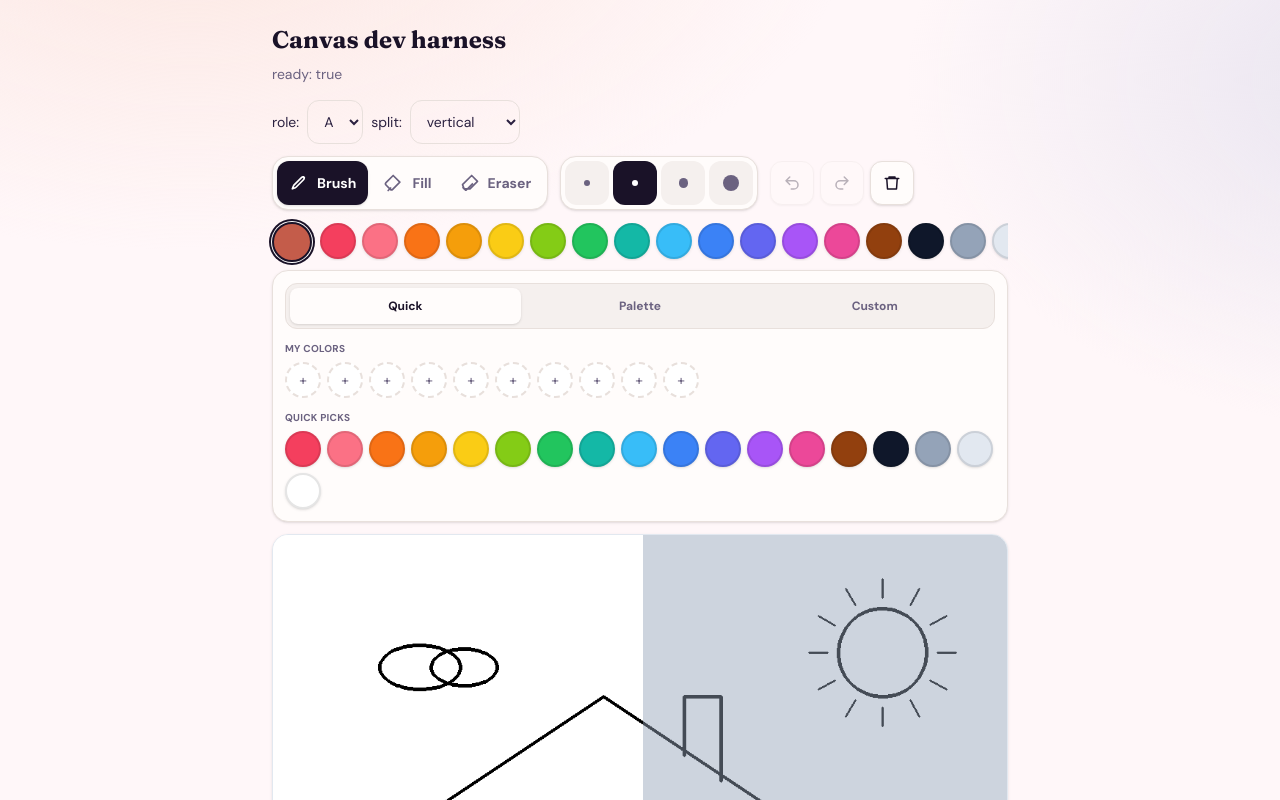
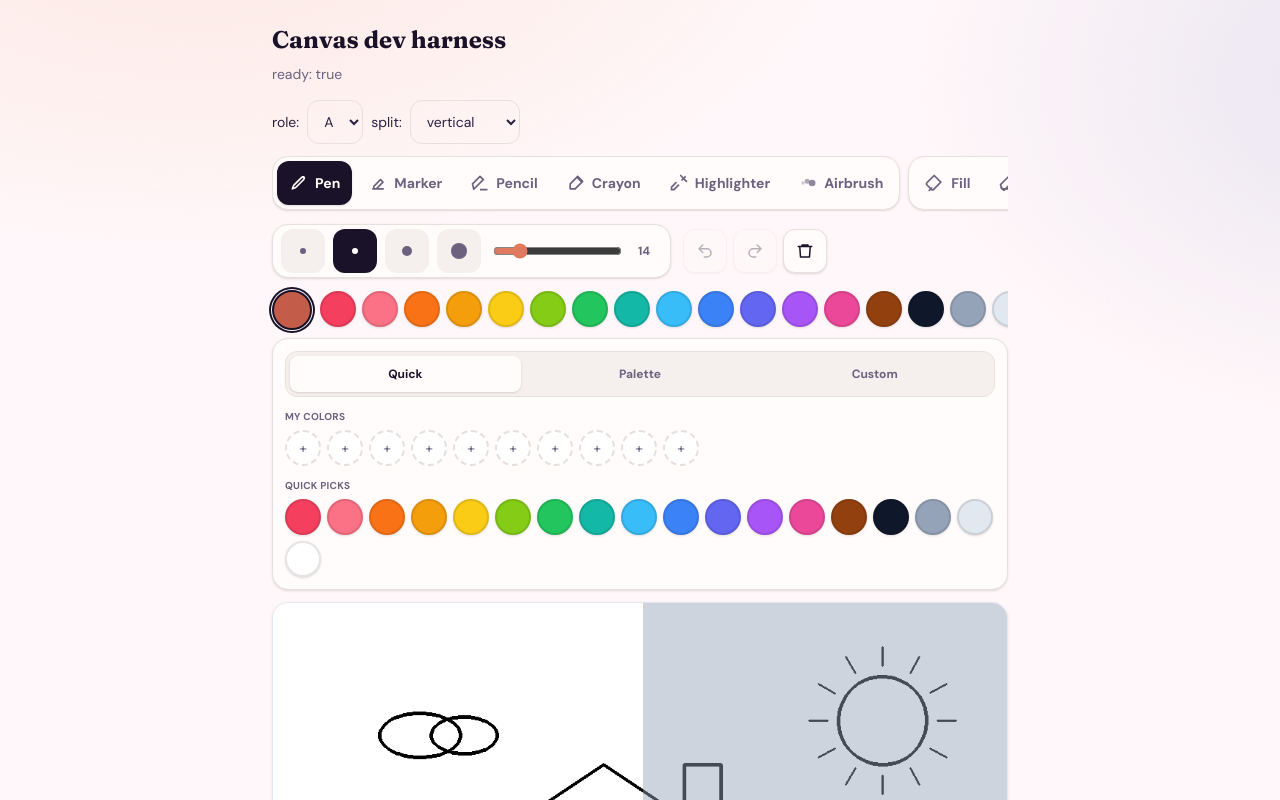
Before and after one commit to ericchen682/duos, a Next.js app: page /dev/canvas in a window 1280 px wide. Shown: the top 800 px of the page. Built offline with nearby package versions, Linux system fonts and the light colour scheme.

Commit message:
feat: add pen types toolbar with preset sizes and custom slider

```diff
--- a/app/dev/canvas/page.tsx
+++ b/app/dev/canvas/page.tsx
@@ -6,7 +6,8 @@
 import { useRef, useState } from "react";
 import { ColorPicker } from "@/components/coloring/ColorPicker";
 import { ColoringCanvas, type ColoringCanvasHandle } from "@/components/coloring/ColoringCanvas";
-import { Toolbar, type Tool } from "@/components/coloring/Toolbar";
+import { Toolbar } from "@/components/coloring/Toolbar";
+import { useDrawingTools } from "@/components/coloring/useDrawingTools";
 import { presetSplit } from "@/lib/coloring/splits";
 import type { PlayerRole, SplitPreset } from "@/lib/types";
 
@@ -14,9 +15,8 @@ const PAGE = { src: "/coloring-pages/house.png", width: 1000, height: 750 };
 
 export default function DevCanvasPage() {
   const ref = useRef<ColoringCanvasHandle>(null);
-  const [tool, setTool] = useState<Tool>("brush");
+  const { tool, setTool, brushSize, setBrushSize } = useDrawingTools();
   const [color, setColor] = useState("#c45c4a");
-  const [brushSize, setBrushSize] = useState(14);
   const [role, setRole] = useState<PlayerRole>("A");
   const [preset, setPreset] = useState<SplitPreset>("vertical");
   const [history, setHistory] = useState({ canUndo: false, canRedo: false });
--- a/components/coloring/ColoringCanvas.tsx
+++ b/components/coloring/ColoringCanvas.tsx
@@ -16,8 +16,9 @@ import {
   overlayOutsideMask,
 } from "@/lib/coloring/imageUtils";
 import { deriveMask } from "@/lib/coloring/mask";
+import { paintStroke } from "@/lib/coloring/strokes";
 import type { PlayerRole, SplitData } from "@/lib/types";
-import type { Tool } from "./Toolbar";
+import type { Tool } from "@/lib/coloring/strokes";
 
 const MAX_HISTORY = 14;
 
@@ -211,28 +212,11 @@ export const ColoringCanvas = forwardRef<ColoringCanvasHandle, ColoringCanvasPro
       const ctx = paintCtxRef.current;
       if (!ctx) return;
       const size = sizeRef.current;
-      ctx.lineCap = "round";
-      ctx.lineJoin = "round";
-      ctx.lineWidth = size;
-      if (toolRef.current === "eraser") {
-        ctx.globalCompositeOperation = "destination-out";
-        ctx.strokeStyle = "rgba(0,0,0,1)";
-        ctx.fillStyle = "rgba(0,0,0,1)";
-      } else {
-        ctx.globalCompositeOperation = "source-over";
-        ctx.strokeStyle = colorRef.current;
-        ctx.fillStyle = colorRef.current;
-      }
-      ctx.beginPath();
-      ctx.moveTo(from.x, from.y);
-      ctx.lineTo(to.x, to.y);
-      ctx.stroke();
-      // Ensure a lone tap leaves a dot.
-      ctx.beginPath();
-      ctx.arc(to.x, to.y, size / 2, 0, Math.PI * 2);
-      ctx.fill();
-      ctx.globalCompositeOperation = "source-over";
-      if (toolRef.current !== "eraser") clipToMask();
+      const currentTool = toolRef.current;
+      if (currentTool === "fill") return;
+
+      paintStroke(ctx, from, to, currentTool, size, colorRef.current);
+      if (currentTool !== "eraser") clipToMask();
     };
 
     const doFill = (pt: { x: number; y: number }) => {
--- a/components/coloring/PlayView.tsx
+++ b/components/coloring/PlayView.tsx
@@ -3,7 +3,8 @@
 import { useRef, useState } from "react";
 import { ColorPicker } from "@/components/coloring/ColorPicker";
 import { ColoringCanvas, type ColoringCanvasHandle } from "@/components/coloring/ColoringCanvas";
-import { Toolbar, type Tool } from "@/components/coloring/Toolbar";
+import { Toolbar } from "@/components/coloring/Toolbar";
+import { useDrawingTools } from "@/components/coloring/useDrawingTools";
 import { Badge } from "@/components/ui/Card";
 import { Button } from "@/components/ui/Button";
 import { Panel } from "@/components/ui/Card";
@@ -35,9 +36,8 @@ export function PlayView({
   onKeepColoring,
 }: PlayViewProps) {
   const canvasRef = useRef<ColoringCanvasHandle>(null);
-  const [tool, setTool] = useState<Tool>("brush");
+  const { tool, setTool, brushSize, setBrushSize } = useDrawingTools();
   const [color, setColor] = useState("#c45c4a");
-  const [brushSize, setBrushSize] = useState(14);
   const [history, setHistory] = useState({ canUndo: false, canRedo: false });
   const [ready, setReady] = useState(false);
   const [submitting, setSubmitting] = useState(false);
--- a/components/coloring/Toolbar.tsx
+++ b/components/coloring/Toolbar.tsx
@@ -1,7 +1,16 @@
 "use client";
 
-export type Tool = "fill" | "brush" | "eraser";
+import {
+  PEN_TOOLS,
+  TOOL_SIZE_MAX,
+  TOOL_SIZE_MIN,
+  type PenTool,
+  type Tool,
+  toolUsesSize,
+} from "@/lib/coloring/strokes";
 
+export type { Tool, PenTool };
+export { PEN_TOOLS, toolUsesSize, TOOL_SIZE_MIN, TOOL_SIZE_MAX };
 export const BRUSH_SIZES = [6, 14, 28, 48];
 
 interface ToolbarProps {
@@ -16,6 +25,83 @@ interface ToolbarProps {
   canRedo: boolean;
 }
 
+function PenIcon() {
+  return (
+    <svg width="20" height="20" viewBox="0 0 24 24" fill="none" aria-hidden>
+      <path
+        d="M18.4 5.6a2.5 2.5 0 0 0-3.5 0l-9 9a2 2 0 0 0-.5.8L4 19l3.6-1.4a2 2 0 0 0 .8-.5l9-9a2.5 2.5 0 0 0 0-3.5Z"
+        stroke="currentColor"
+        strokeWidth="2"
+        strokeLinejoin="round"
+      />
+    </svg>
+  );
+}
+
+function MarkerIcon() {
+  return (
+    <svg width="20" height="20" viewBox="0 0 24 24" fill="none" aria-hidden>
+      <path
+        d="M5 19h14M7 16l8-8 3 3-8 8H7v-3Z"
+        stroke="currentColor"
+        strokeWidth="2"
+        strokeLinejoin="round"
+      />
+    </svg>
+  );
+}
+
+function PencilIcon() {
+  return (
+    <svg width="20" height="20" viewBox="0 0 24 24" fill="none" aria-hidden>
+      <path
+        d="M12 20h9M4.5 19.5 16 8l-4-4L3 13l1.5 6.5Z"
+        stroke="currentColor"
+        strokeWidth="2"
+        strokeLinejoin="round"
+      />
+    </svg>
+  );
+}
+
+function CrayonIcon() {
+  return (
+    <svg width="20" height="20" viewBox="0 0 24 24" fill="none" aria-hidden>
+      <path
+        d="m14 4 6 6-9 9H5v-6l9-9Z"
+        stroke="currentColor"
+        strokeWidth="2"
+        strokeLinejoin="round"
+      />
+      <path d="M13 5l6 6" stroke="currentColor" strokeWidth="2" />
+    </svg>
+  );
+}
+
+function HighlighterIcon() {
+  return (
+    <svg width="20" height="20" viewBox="0 0 24 24" fill="none" aria-hidden>
+      <path
+        d="M9 11l-6 6v3h3l6-6M20 4 15 9"
+        stroke="currentColor"
+        strokeWidth="2"
+        strokeLinejoin="round"
+      />
+      <path d="M14 3l7 7" stroke="currentColor" strokeWidth="2" strokeLinecap="round" />
+    </svg>
+  );
+}
+
+function AirbrushIcon() {
+  return (
+    <svg width="20" height="20" viewBox="0 0 24 24" fill="none" aria-hidden>
+      <circle cx="6" cy="12" r="2" fill="currentColor" opacity="0.35" />
+      <circle cx="11" cy="10" r="3" fill="currentColor" opacity="0.55" />
+      <circle cx="17" cy="12" r="4" fill="currentColor" opacity="0.75" />
+    </svg>
+  );
+}
+
 function FillIcon() {
   return (
     <svg width="20" height="20" viewBox="0 0 24 24" fill="none" aria-hidden>
@@ -26,19 +112,6 @@ function FillIcon() {
         strokeLinejoin="round"
       />
       <path d="m5 21 3-3" stroke="currentColor" strokeWidth="2" strokeLinecap="round" />
-    </svg>
-  );
-}
-
-function BrushIcon() {
-  return (
-    <svg width="20" height="20" viewBox="0 0 24 24" fill="none" aria-hidden>
-      <path
-        d="M18.4 5.6a2.5 2.5 0 0 0-3.5 0l-9 9a2 2 0 0 0-.5.8L4 19l3.6-1.4a2 2 0 0 0 .8-.5l9-9a2.5 2.5 0 0 0 0-3.5Z"
-        stroke="currentColor"
-        strokeWidth="2"
-        strokeLinejoin="round"
-      />
     </svg>
   );
 }
@@ -56,11 +129,49 @@ function EraserIcon() {
   );
 }
 
-const toolMeta: { id: Tool; label: string; Icon: () => React.ReactElement }[] = [
-  { id: "brush", label: "Brush", Icon: BrushIcon },
+const penMeta: { id: PenTool; label: string; Icon: () => React.ReactElement }[] = [
+  { id: "pen", label: "Pen", Icon: PenIcon },
+  { id: "marker", label: "Marker", Icon: MarkerIcon },
+  { id: "pencil", label: "Pencil", Icon: PencilIcon },
+  { id: "crayon", label: "Crayon", Icon: CrayonIcon },
+  { id: "highlighter", label: "Highlighter", Icon: HighlighterIcon },
+  { id: "airbrush", label: "Airbrush", Icon: AirbrushIcon },
+];
+
+const utilityMeta: { id: "fill" | "eraser"; label: string; Icon: () => React.ReactElement }[] = [
   { id: "fill", label: "Fill", Icon: FillIcon },
   { id: "eraser", label: "Eraser", Icon: EraserIcon },
 ];
+
+function ToolButton({
+  label,
+  Icon,
+  selected,
+  onSelect,
+}: {
+  label: string;
+  Icon: () => React.ReactElement;
+  selected: boolean;
+  onSelect: () => void;
+}) {
+  return (
+    <button
+      type="button"
+      onClick={onSelect}
+      aria-pressed={selected}
+      aria-label={label}
+      title={label}
+      className={`flex min-h-11 shrink-0 items-center gap-1.5 rounded-xl px-2.5 py-2 text-sm font-bold transition sm:px-3 ${
+        selected
+          ? "bg-[var(--duos-ink)] text-white shadow"
+          : "text-[var(--duos-ink-muted)] hover:bg-[var(--duos-surface-raised)]"
+      }`}
+    >
+      <Icon />
+      <span className="hidden md:inline">{label}</span>
+    </button>
+  );
+}
 
 function IconButton({
   onClick,
@@ -101,33 +212,40 @@ export function Toolbar({
   return (
     <div className="flex flex-wrap items-center gap-3">
       <div
-        className="flex gap-1 rounded-2xl border border-[var(--duos-border)] bg-[var(--duos-surface)] p-1 shadow-sm"
+        className="flex min-w-0 max-w-full gap-2 overflow-x-auto pb-0.5 [-ms-overflow-style:none] [scrollbar-width:none] [&::-webkit-scrollbar]:hidden"
         role="toolbar"
         aria-label="Drawing tools"
       >
-        {toolMeta.map((t) => (
-          <button
-            key={t.id}
-            type="button"
-            onClick={() => onToolChange(t.id)}
-            aria-pressed={tool === t.id}
-            className={`flex min-h-11 items-center gap-2 rounded-xl px-3 py-2 text-sm font-bold transition ${
-              tool === t.id
-                ? "bg-[var(--duos-ink)] text-white shadow"
-                : "text-[var(--duos-ink-muted)] hover:bg-[var(--duos-surface-raised)]"
-            }`}
-          >
-            <t.Icon />
-            <span className="hidden sm:inline">{t.label}</span>
-          </button>
-        ))}
+        <div className="flex shrink-0 gap-1 rounded-2xl border border-[var(--duos-border)] bg-[var(--duos-surface)] p-1 shadow-sm">
+          {penMeta.map((t) => (
+            <ToolButton
+              key={t.id}
+              label={t.label}
+              Icon={t.Icon}
+              selected={tool === t.id}
+              onSelect={() => onToolChange(t.id)}
+            />
+          ))}
+        </div>
+
+        <div className="flex shrink-0 gap-1 rounded-2xl border border-[var(--duos-border)] bg-[var(--duos-surface)] p-1 shadow-sm">
+          {utilityMeta.map((t) => (
+            <ToolButton
+              key={t.id}
+              label={t.label}
+              Icon={t.Icon}
+              selected={tool === t.id}
+              onSelect={() => onToolChange(t.id)}
+            />
+          ))}
+        </div>
       </div>
 
-      {(tool === "brush" || tool === "eraser") && (
+      {toolUsesSize(tool) && (
         <div
-          className="flex items-center gap-1 rounded-2xl border border-[var(--duos-border)] bg-[var(--duos-surface)] p-1 shadow-sm"
+          className="flex min-w-0 flex-1 items-center gap-2 rounded-2xl border border-[var(--duos-border)] bg-[var(--duos-surface)] p-1 px-2 shadow-sm sm:flex-none"
           role="group"
-          aria-label="Brush size"
+          aria-label="Tool size"
         >
           {BRUSH_SIZES.map((s) => (
             <button
@@ -135,8 +253,8 @@ export function Toolbar({
               type="button"
               onClick={() => onBrushSizeChange(s)}
               aria-pressed={brushSize === s}
-              aria-label={`Brush size ${s}`}
-              className={`flex h-11 w-11 items-center justify-center rounded-xl transition ${
+              aria-label={`Tool size ${s}`}
+              className={`flex h-11 w-11 shrink-0 items-center justify-center rounded-xl transition ${
                 brushSize === s
                   ? "bg-[var(--duos-ink)]"
                   : "bg-[var(--duos-surface-raised)] hover:bg-[var(--duos-border)]"
@@ -152,6 +270,28 @@ export function Toolbar({
               />
             </button>
           ))}
+          <label className="flex min-h-11 min-w-[6.5rem] flex-1 items-center gap-2 px-1 sm:min-w-[8.5rem]">
+            <span className="sr-only">Custom tool size</span>
+            <input
+              type="range"
+              min={TOOL_SIZE_MIN}
+              max={TOOL_SIZE_MAX}
+              step={1}
+              value={brushSize}
+              onChange={(e) => onBrushSizeChange(Number(e.target.value))}
+              className="min-w-0 flex-1 accent-[var(--duos-accent)]"
+              aria-label={`Custom tool size, ${brushSize}`}
+              aria-valuemin={TOOL_SIZE_MIN}
+              aria-valuemax={TOOL_SIZE_MAX}
+              aria-valuenow={brushSize}
+            />
+            <span
+              className="w-7 shrink-0 text-center text-xs font-bold tabular-nums text-[var(--duos-ink-muted)]"
+              aria-hidden
+            >
+              {brushSize}
+            </span>
+          </label>
         </div>
       )}
 
```
